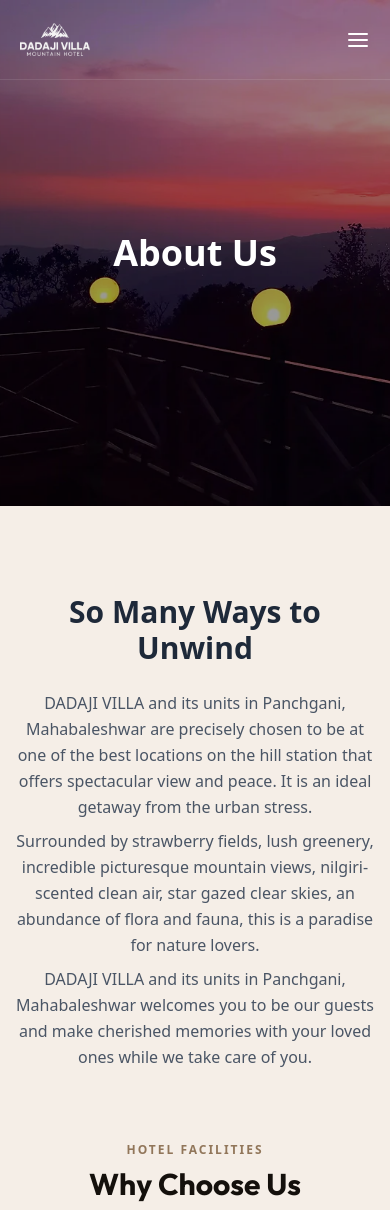
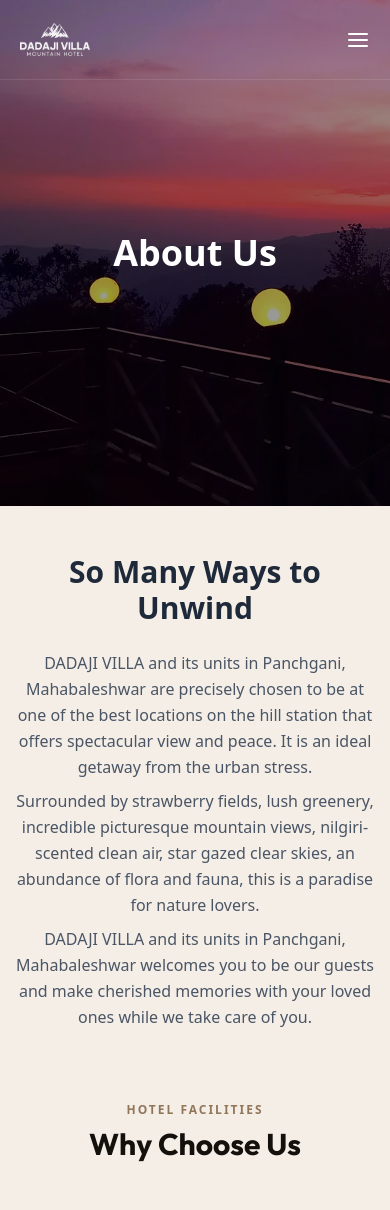
Before and after one commit to prafulpatil9966/dadaji-villa, a Next.js app: page /about in a window 390 px wide. Shown: the top 1210 px of the page. Built offline with nearby package versions, Linux system fonts and the light colour scheme.

Commit message:
mobile view changes

```diff
--- a/src/app/about/AboutInfo/AboutInfo.tsx
+++ b/src/app/about/AboutInfo/AboutInfo.tsx
@@ -13,7 +13,7 @@
 
 export default function AboutInfo() {
     return (
-        <section className="pt-20 pb-0">
+        <section className="pt-10 pb-0 md:pt-20">
             <div className="max-w-5xl mx-auto px-4">
                 <div className="text-center">
                     {/* <motion.div
```
